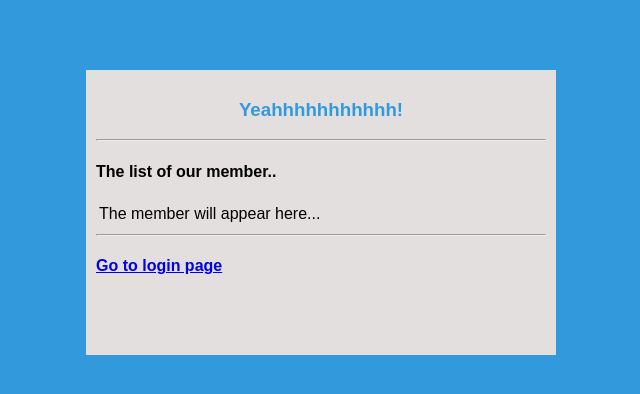
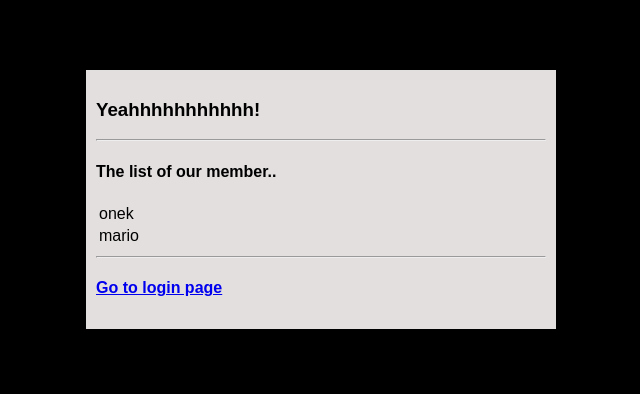
Before and after one commit to onekweb/Onekblog, a PHP site: page /register-success.php in a window 1280 px wide. Shown: the top 394 px of the page, without its empty margins (319-959 px from the left). Run offline with PHP 8.4, Linux system fonts and the light colour scheme; data comes from the database, SQL or seed files in the repository.

Commit message:
modified registration page

```diff
--- a/css/stylesheet.css
+++ b/css/stylesheet.css
@@ -1,9 +1,9 @@
-/* stylesheet.cs*/
-
+/* stylesheet.css*/
+/* #3399dd */
 
 body{
 font-family:    arial, Helvetica, sans-serif;
-background:     #3399dd;
+background:     #000;
 padding:        0;
 color:          #cccccc;
     }
@@ -20,13 +20,21 @@ display:        block;
 }
 
 /* -----FORM -----*/
-
 #myForm
 {
-Width:          450px;
-height:         265px;
+width:          450px;
+height:         250px;
 background:     #e3dfdf;
-color:           #3399dd;
+color:           #000;
+margin:         0 auto;
+padding:        10px;
+}
+#myForm1
+{
+width:          450px;
+height:         auto;
+background:     #e3dfdf;
+color:           #000;
 margin:         0 auto;
 padding:        10px;
 }
@@ -59,6 +67,6 @@ width:          75px;
 
 .lineBttom{}
 .registerTxt1{float:left;font-size: 13px;}
-.registerTxt1 a{color:#3399dd; }
+.registerTxt1 a{color:#000; }
 .registerTxt2{float:right;font-size: 13px;}
-.registerTxt2 a{color:#3399dd; }
+.registerTxt2 a{color:#000; }
--- a/index.php
+++ b/index.php
@@ -1,6 +1,5 @@
 <?php include_once("connection/db.php");?>
 <?php include_once("includes/head.php");?>
-
     <body>
        <div id="loginCOntent">
             <form action="index.php" method="POST" id="myForm">
--- a/register-success.php
+++ b/register-success.php
@@ -2,13 +2,20 @@
 <?php include_once("includes/head.php");?>
     <body>
        <div id="loginCOntent">
-            <form action="#" method="POST" id="myForm">
+            <form action="#" method="POST" id="myForm1">
                 <h3>Yeahhhhhhhhhhh!</h3>
                     <hr/>
                      	<h4 style="color:#000;">The list of our member..</h4>
                      	<table>
+                     		<?php
+							$query = "SELECT * FROM users";
+							$result = mysqli_query($connection, $query);
+							if($result->num_rows > 0)
+							{	while($row = $result->fetch_assoc())
+								{
+							?>
                      		<tr>
-                     			<td style="color:#000;">The member will appear here...</td>
+                     			<td style="color:#000;"><?php echo"	". $row['username']."";}}?></td>
                      		</tr>
                      	</table>
 
```
Also changed, not shown: register.php (+19 -8 lines).
